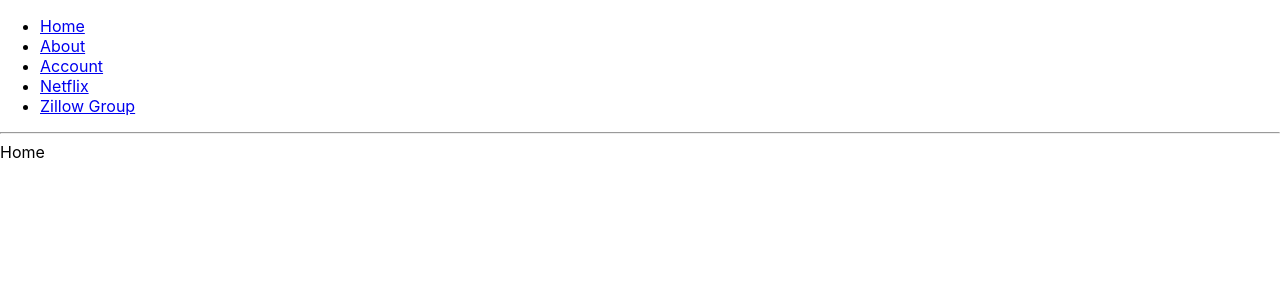
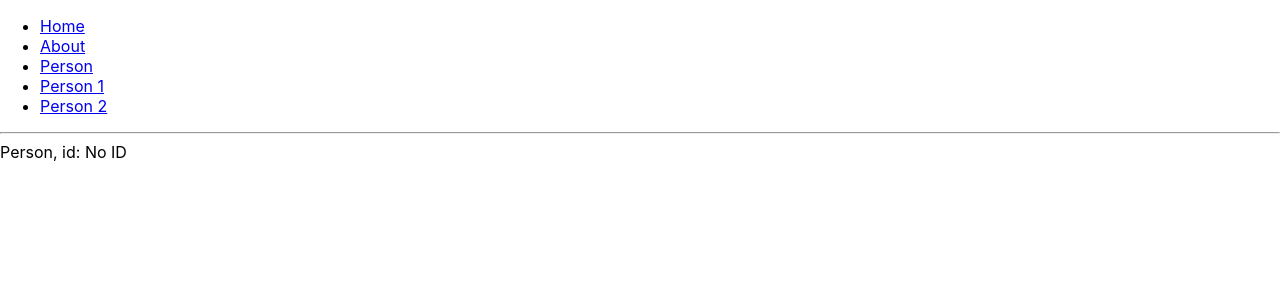
Before and after one commit to ajeetshah/react-hashrouter, a React (Create React App) app: page /#/person in a window 1280 px wide. Shown: the top 300 px of the page. Built offline with nearby package versions, Linux system fonts and the light colour scheme.

Commit message:
Add hash routing

```diff
--- a/src/components/account.tsx
+++ b/src/components/person.tsx
@@ -1,16 +1,15 @@
 import React from 'react'
 import { useLocation } from 'react-router-dom'
 
-function Account() {
+function Person() {
   const location = useLocation()
   const searchParams = new URLSearchParams(location.search)
-  console.debug(searchParams, location)
+  console.debug(searchParams, location.search, window.location.search)
   return (
     <>
-      <div>Account</div>
-      {JSON.stringify(searchParams.get('name'))}
+      <div>Person, id: {searchParams.get('id') ?? 'No ID'}</div>
     </>
   )
 }
 
-export default Account
+export default Person
--- a/src/routes/routes.tsx
+++ b/src/routes/routes.tsx
@@ -1,13 +1,13 @@
 import React from 'react'
-import { BrowserRouter, Switch, Route, Link } from 'react-router-dom'
+import { HashRouter, Switch, Route, Link } from 'react-router-dom'
 import About from '../components/about'
 import Home from '../components/home'
-import Account from '../components/account'
+import Person from '../components/person'
 
 const Routes = () => {
   return (
     <>
-      <BrowserRouter>
+      <HashRouter>
         <div>
           <ul>
             <li>
@@ -17,13 +17,13 @@ const Routes = () => {
               <Link to="/about">About</Link>
             </li>
             <li>
-              <Link to="/account">Account</Link>
+              <Link to="/person">Person</Link>
             </li>
             <li>
-              <Link to="/account?name=netflix">Netflix</Link>
+              <Link to="/person?id=1">Person 1</Link>
             </li>
             <li>
-              <Link to="/account?name=zillow-group">Zillow Group</Link>
+              <Link to="/person?id=2">Person 2</Link>
             </li>
           </ul>
 
@@ -36,12 +36,12 @@ const Routes = () => {
             <Route exact path="/about">
               <About />
             </Route>
-            <Route exact path="/account">
-              <Account />
+            <Route exact path="/person">
+              <Person />
             </Route>
           </Switch>
         </div>
-      </BrowserRouter>
+      </HashRouter>
     </>
   )
 }
```
